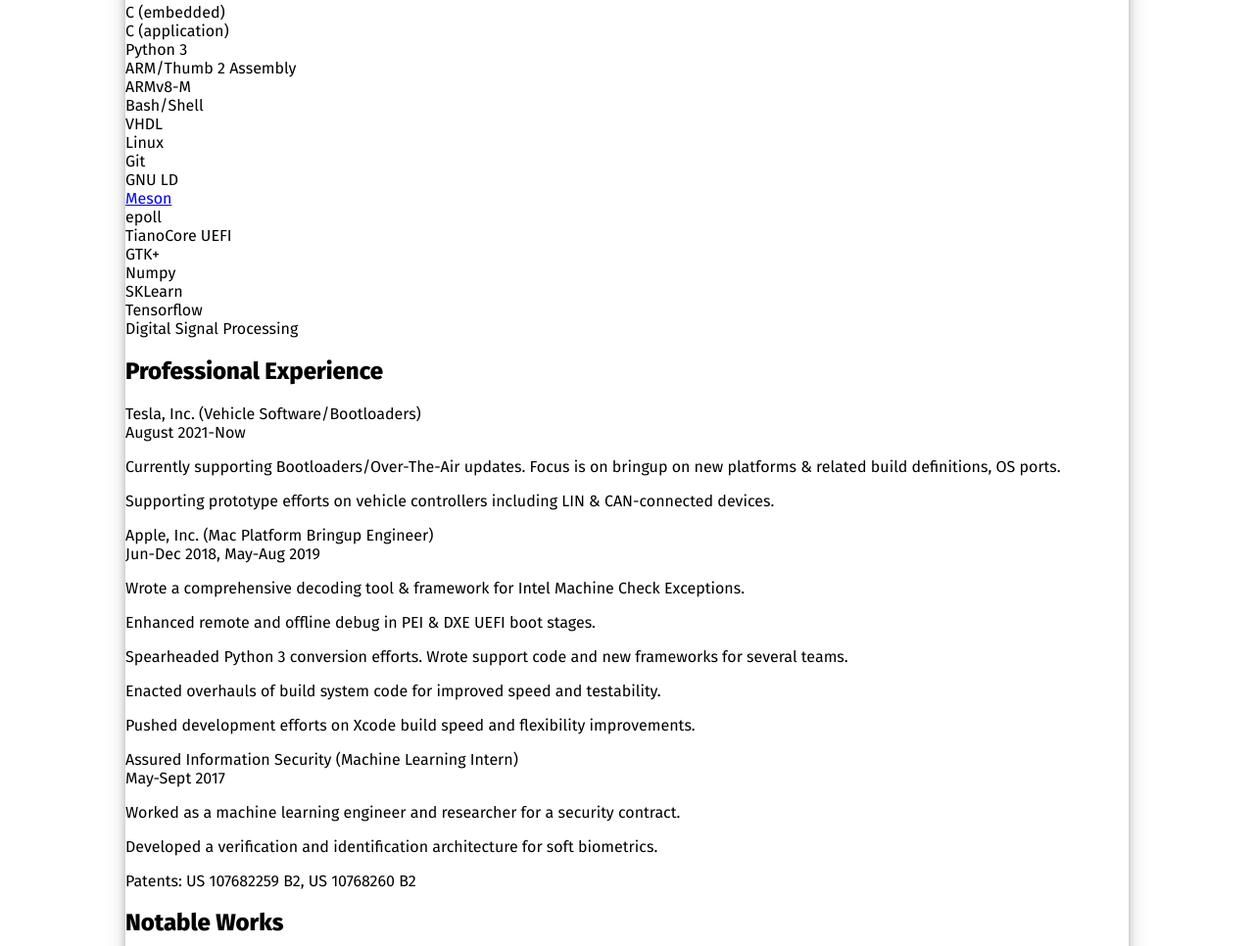
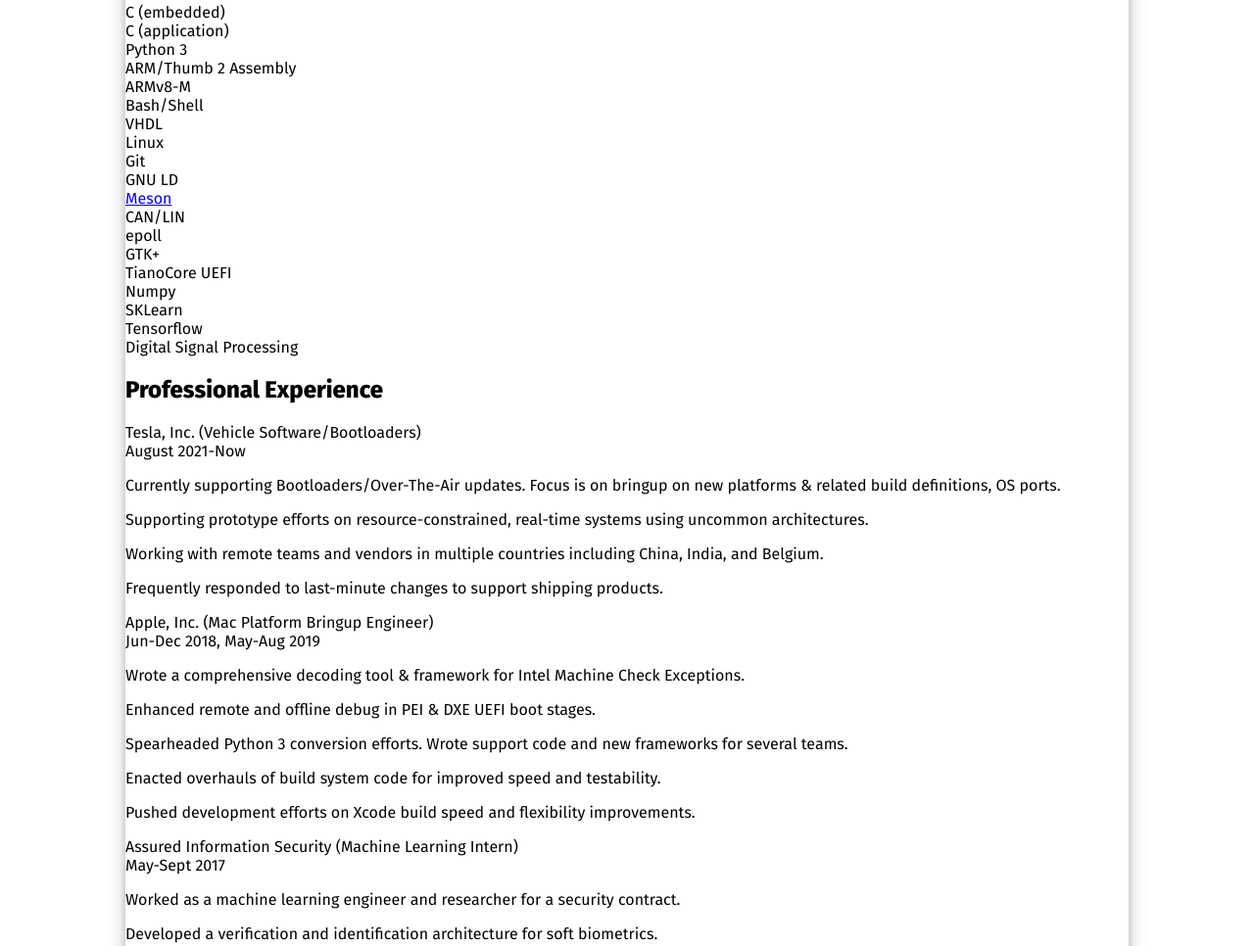
Before and after one commit to PyroAVR/resume, a website: page src/index.html in a window 1280 px wide. Shown: the part 1381-2347 px from the top of the page at 98% size. Drawn offline with Linux system fonts and the light colour scheme.

Commit message:
update packages, Tesla exp., grad. date

```diff
--- a/package.json
+++ b/package.json
@@ -18,8 +18,8 @@
   },
   "homepage": "https://github.com/PyroAVR/resume#readme",
   "devDependencies": {
-    "autoprefixer": "^10.2.1",
-    "postcss-cli": "^8.3.1",
+    "autoprefixer": "^10.4.7",
+    "postcss-cli": "^9.1.0",
     "tailwindcss": "^2.0.2"
   }
 }
--- a/src/index.html
+++ b/src/index.html
@@ -49,9 +49,10 @@
                     <div class="skill">Git</div>
                     <div class="skill">GNU LD</div>
                     <a class="skill bg-gradient-to-r hover:from-green-400 hover:to-green-300 hover:shadow-2xl hover:text-gray-100" href="https://mesonbuild.com/">Meson</a>
+                    <div class="skill">CAN/LIN</div>
                     <div class="skill font-mono">epoll</div>
+                    <div class="skill">GTK+</div>
                     <div class="skill">TianoCore UEFI</div>
-                    <div class="skill">GTK+</div>
                     <div class="skill">Numpy</div>
                     <div class="skill">SKLearn</div>
                     <div class="skill">Tensorflow</div>
@@ -71,9 +72,14 @@
                                 &amp related build definitions, OS ports.
                             </p>
                             <p>
-                                Supporting prototype efforts on vehicle
-                                controllers including LIN &amp CAN-connected
-                                devices.
+                                Supporting prototype efforts on resource-constrained, real-time systems using
+                                uncommon architectures.
+                            </p>
+                            <p>
+                                Working with remote teams and vendors in multiple countries including China, India, and Belgium.
+                            </p>
+                            <p>
+                                Frequently responded to last-minute changes to support shipping products.
                             </p>
                         </div>
                     </div>
@@ -198,7 +204,7 @@
                     <div class="pill">
                         <div class="pill-hdr">
                              <div class="text-sm pl-2 self-center justify-self-start">Master of Science</div>
-                             <div class="text-xs self-center px-2 justify-self-end pr-1">December 2021</div>
+                             <div class="text-xs self-center px-2 justify-self-end pr-1">June 2022</div>
                         </div>
                         <div class="pill-content text-sm md:text-base">
                             <p>
```
Also changed, not shown: 1 other file.
